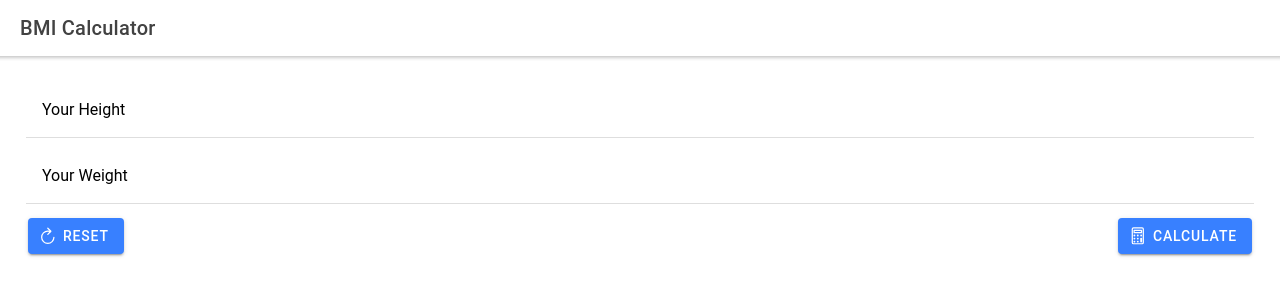
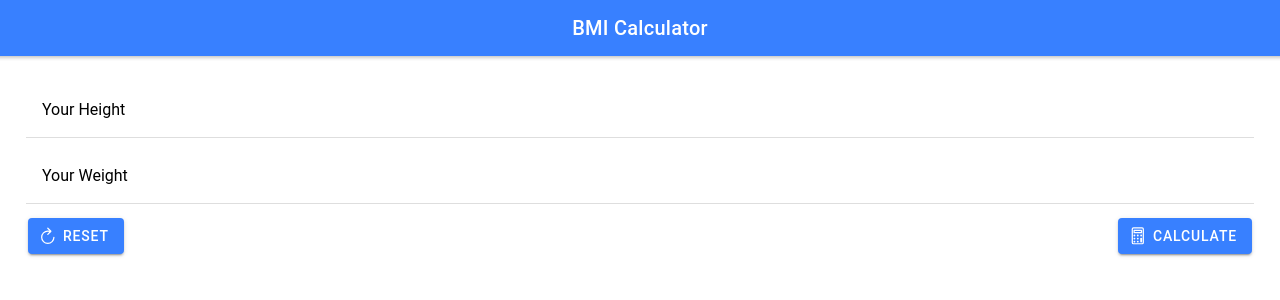
Before and after one commit to JamesDrysdale/Health_App, a React (Create React App) app: page / in a window 1280 px wide. Shown: the top 300 px of the page. Built offline with nearby package versions, Linux system fonts and the light colour scheme.

Commit message:
Updated header style for better aesthetic

```diff
--- a/src/App.tsx
+++ b/src/App.tsx
@@ -63,7 +63,7 @@ const App: React.FC = () => {
   return (
     <IonApp>
       <IonHeader>
-        <IonToolbar>
+        <IonToolbar color="primary" className="ion-text-center">
           <IonTitle>BMI Calculator</IonTitle>
         </IonToolbar>
       </IonHeader>
```
